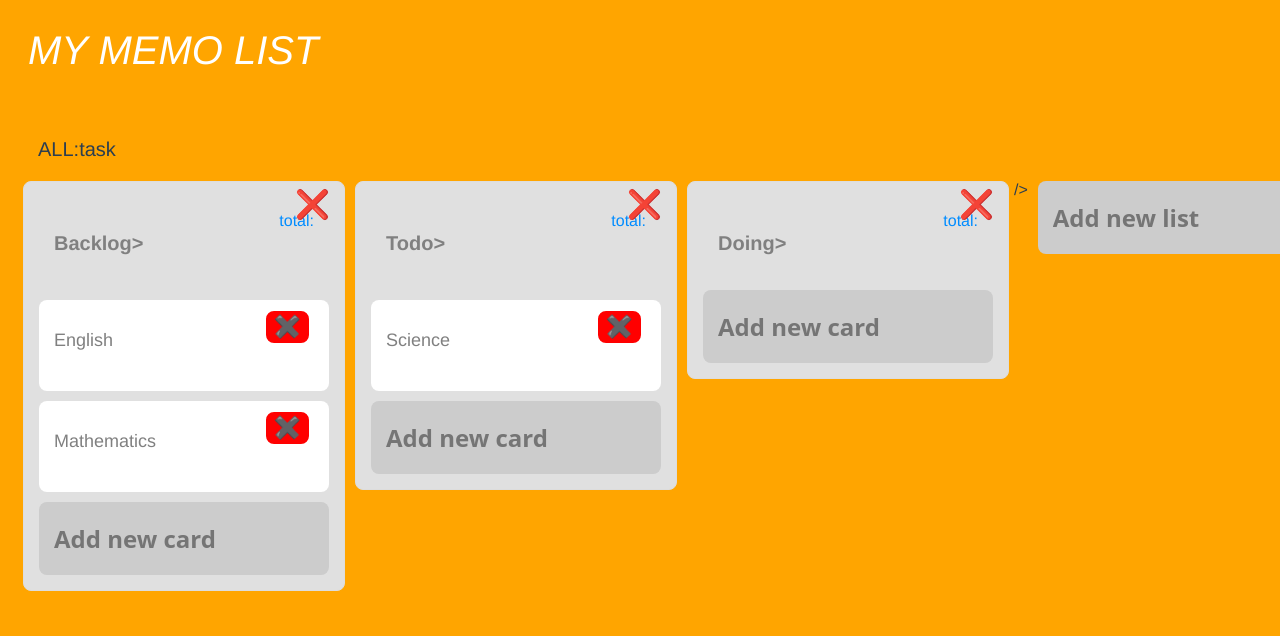
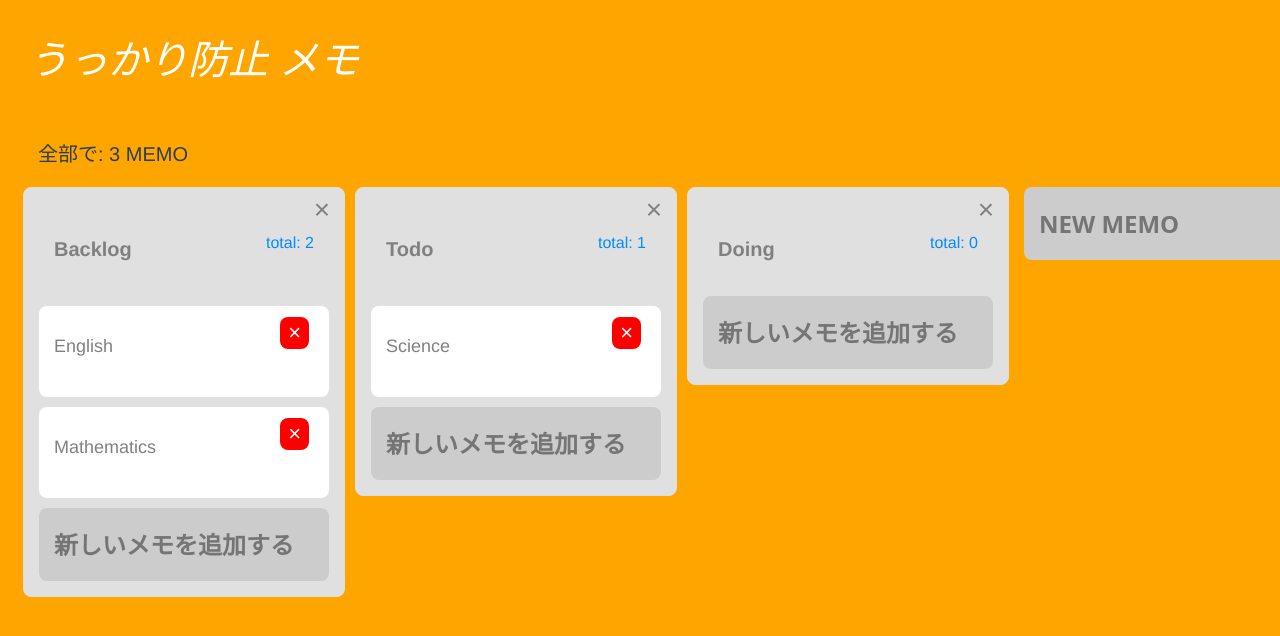
Before and after one commit to kobashigawa-hiroya/original-trello, a Vue app: page / in a window 1280 px wide. Shown: the top 636 px of the page. Built offline with nearby package versions, Linux system fonts and the light colour scheme.

Commit message:
Vue.Draggableでドラッグ&ドロップを再現

```diff
--- a/src/components/Board.vue
+++ b/src/components/Board.vue
@@ -1,40 +1,53 @@
 <template>
   <div>
     <header>
-      MY MEMO LIST
+      うっかり防止 メモ
     </header>
     <main>
-      <p class="info-line">ALL:{{ totalCardCount }}task</p>
-      <div class="list-index">
+      <p class="info-line">全部で: {{ totalCardCount }} MEMO</p>
+      <draggable :list="lists"
+            @end="movingList"
+            class="list-index">
         <list v-for="(item, index) in lists"
               :key="item.id"
               :title="item.title"
               :cards="item.cards"
               :listIndex="index"
-/>/>      <list-add/>
-      </div>
+              @change="movingCard"
+        />
+        <list-add/>
+      </draggable>
     </main>
   </div>
 </template>
 
 <script>
-import ListAdd from './ListAdd.vue'
+import draggable from 'vuedraggable'
 import List from './List'
+import ListAdd from './ListAdd'
 import { mapState } from 'vuex'
 
 export default {
   components: {
     ListAdd,
     List,
+    draggable
   },
   computed: {
     ...mapState([
       'lists'
     ]),
-      totalCarCount() {
-        return this.$strong.getters.totalCardCount
+    totalCardCount() {
+      return this.$store.getters.totalCardCount
     }
   },
-
+  methods: {
+    movingCard: function() {
+      this.$store.dispatch('updateList', { lists: this.lists })
+    },
+    movingList: function() {
+      this.$store.dispatch('updateList', { lists: this.lists })
+    }
+  }
 }
 </script>
--- a/src/components/Card.vue
+++ b/src/components/Card.vue
@@ -1,14 +1,13 @@
 <template>
   <div class="card">
     <button class="close-button" @click="removeCardFromList">
-      ✖️
+      ×
     </button>
     <div class="body">
       {{ body }}
     </div>
   </div>
 </template>
-
 <script>
 export default {
   props: {
@@ -27,7 +26,7 @@ export default {
   },
   methods: {
     removeCardFromList() {
-      if(confirm('本当にこのカードを削除しますか？')) {
+      if(confirm('ホンマに消します？')) {
         this.$store.dispatch('removeCardFromList', { cardIndex: this.cardIndex, listIndex: this.listIndex })
       }
     }
--- a/src/components/CardAdd.vue
+++ b/src/components/CardAdd.vue
@@ -1,11 +1,11 @@
 <template>
   <form :class="classList" @submit.prevent="addCardToList">
     <input v-model="body"
-          type="text"
-          class="text-input"
-          placeholder="Add new card"
-          @focusin="startEditing"
-          @focusout="finishEditing"
+           type="text"
+           class="text-input"
+           placeholder="新しいメモを追加する"
+           @focusin="startEditing"
+           @focusout="finishEditing"
     />
     <button type="submit"
             class="add-button"
@@ -14,13 +14,12 @@
     </button>
   </form>
 </template>
-
 <script>
 export default {
   props: {
     listIndex: {
       type: Number,
-      required: true
+      required: true,
     }
   },
   data: function() {
@@ -32,13 +31,13 @@ export default {
   computed: {
     classList() {
       const classList = ['addcard']
-      if(this.isEditing) {
+      if (this.isEditing) {
         classList.push('active')
       }
-      if(this.bodyExists) {
+      if (this.bodyExists) {
         classList.push('addable')
       }
-      return classList;
+      return classList
     },
     bodyExists() {
       return this.body.length > 0
--- a/src/components/List.vue
+++ b/src/components/List.vue
@@ -1,27 +1,33 @@
 <template>
   <div class="list">
     <div class="listheader">
-      <p class="list-title">{{ title }}></p>
-      <div class="list-counter">total: {{ totalCardlinst }}</div>
-      <div class="deletelist" @click="removeList">❌</div>
+      <p class="list-title">{{ title }}</p>
+      <p class="list-counter">total: {{ totalCardInList }}</p>
+      <div class="deletelist" @click="removeList">×</div>
     </div>
-    <card v-for="(item,index) in cards"
-      :body="item.body"
-      :key="item.id"
-      :cardindex="index"
-      :listindex="listindex"
+    <draggable group="cards"
+               :list="cards"
+               @end="$emit('change')">
+      <Card v-for="(item, index) in cards"
+            :body="item.body"
+            :key="item.id"
+            :cardIndex="index"
+            :listIndex="listIndex"
       />
-
-    <card-add :listindex="listindex"/>
+      <CardAdd :listIndex="listIndex" />
+    </draggable>
   </div>
 </template>
-
 <script>
-import Card from './Card.vue'
-import CardAdd from './CardAdd.vue'
-
+import draggable from 'vuedraggable'
+import CardAdd from './CardAdd'
+import Card from './Card'
 export default {
-  components: { CardAdd, Card },
+  components: {
+    CardAdd,
+    Card,
+    draggable
+  },
   props: {
     title: {
       type: String,
@@ -32,22 +38,21 @@ export default {
       required: true
     },
     cards: {
-      type:String,
+      type: Array,
       required: true
     },
   },
   computed: {
-    totalCardlist() {
+    totalCardInList() {
       return this.cards.length
     }
   },
   methods: {
     removeList: function() {
-      if(confirm('ほんとにこのリストを削除しますか？')){
-        this.$store.dispatch('removelist', {listindex: this.listindex })
+      if(confirm('本当にこのリストを削除しますか？')){
+        this.$store.dispatch('removelist', { listIndex: this.listIndex })
       }
     },
   }
 }
-
 </script>
--- a/src/components/ListAdd.vue
+++ b/src/components/ListAdd.vue
@@ -3,18 +3,17 @@
     <input v-model="title"
            type="text"
            class="text-input"
-           placeholder="Add new list"
+           placeholder="NEW MEMO"
            @focusin="startEditing"
            @focusout="finishEditing"
     >
     <button type="submit"
             class="add-button"
             v-if="isEditing || titleExists">
-      Add
+      追加する！
     </button>
   </form>
 </template>
-
 <script>
 export default {
   data: function() {
@@ -26,7 +25,6 @@ export default {
   computed: {
     classList() {
       const classList = ['addlist']
-
       if (this.isEditing) {
         classList.push('active')
       }
@@ -40,7 +38,7 @@ export default {
     },
   },
   methods: {
-    addList() {
+    addList: function() {
       this.$store.dispatch('addlist', { title: this.title })
       this.title = ''
     },
--- a/src/store/index.js
+++ b/src/store/index.js
@@ -47,6 +47,9 @@ const store = new Vuex.Store({
     removeCardFromList(state, payload) {
       state.lists[payload.listIndex].cards.splice(payload.cardIndex, 1)
     },
+    updateList(state, payload) {
+      state.lists = payload.lists
+    }
   },
   actions: {
     addlist(context, payload) {
@@ -61,8 +64,17 @@ const store = new Vuex.Store({
     removeCardFromList(context, payload) {
       context.commit('removeCardFromList', payload)
     },
+    updateList(context, payload) {
+      context.commit('updateList', payload)
+    }
   },
-  getters: {},
+  getters: {
+    totalCardCount(state) {
+      let count = 0
+      state.lists.map(content => count += content.cards.length)
+      return count
+    }
+  }
 })
 
 store.subscribe((mutation, state) => {
```
Lines whose indentation alone changed are shown as unchanged.
